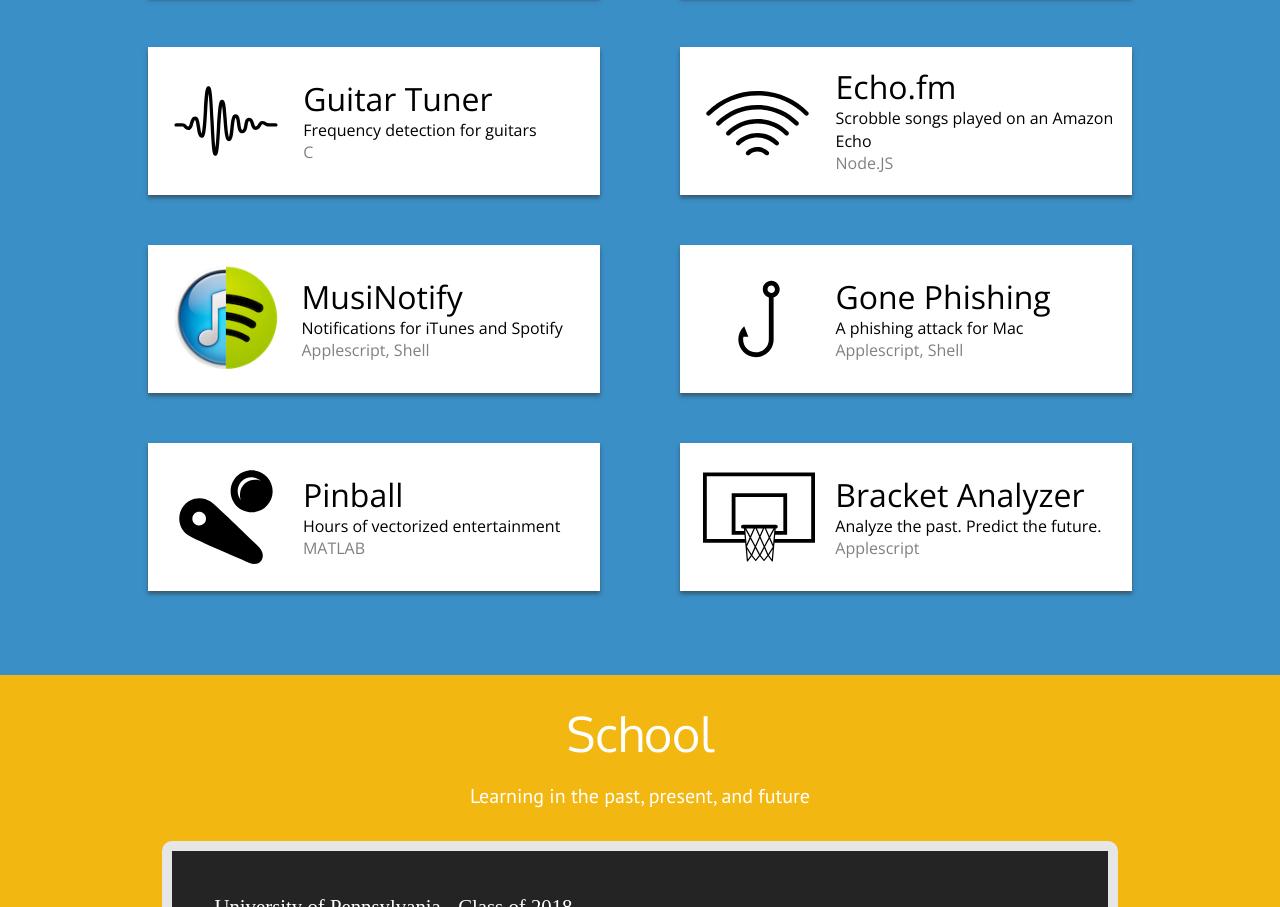
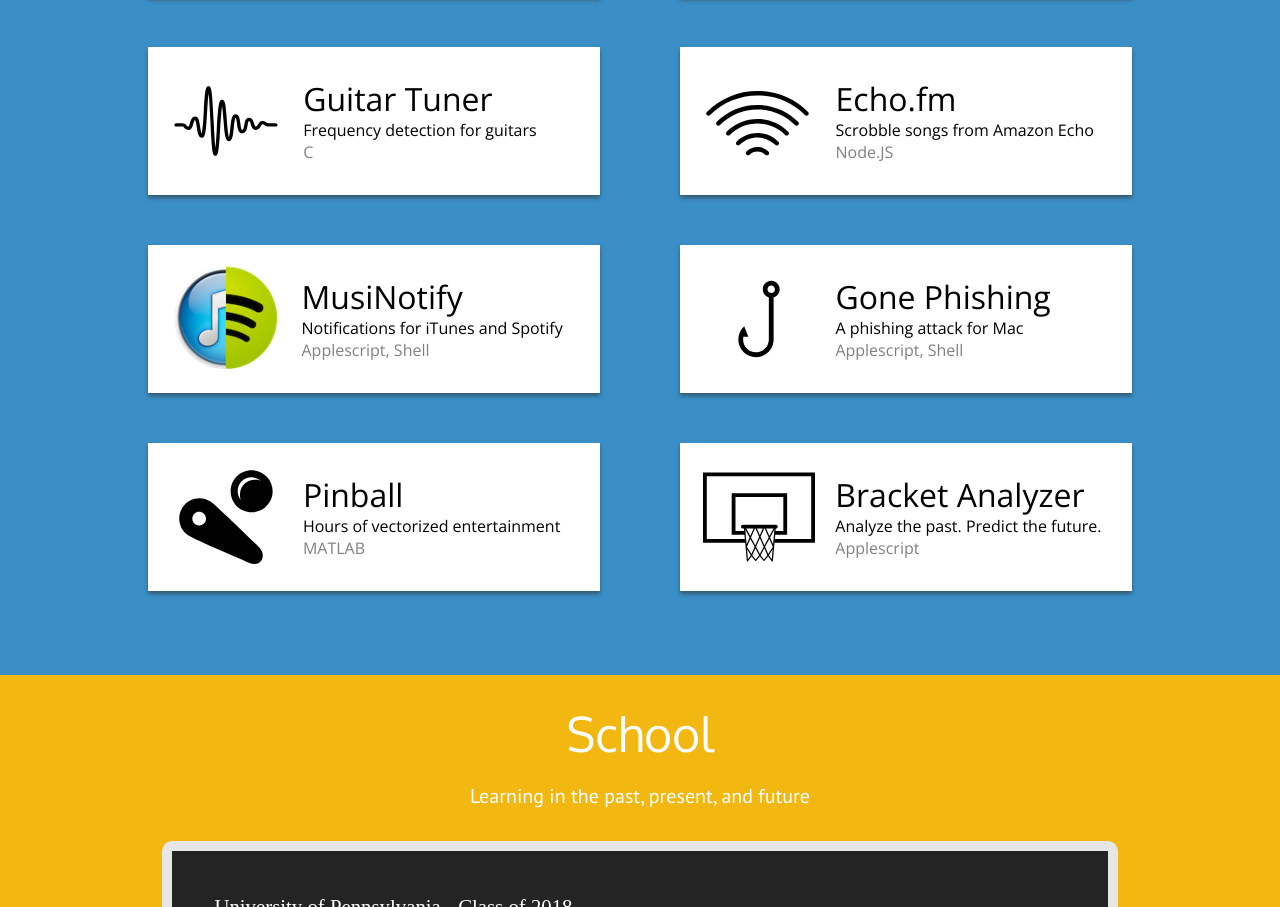
Before and after one commit to benb116/benb116.github.io, a plain HTML site: page index.html in a window 1280 px wide. Shown: the part 4081-4988 px from the top of the page. Drawn offline with nearby package versions, Linux system fonts and the light colour scheme; a web font is replaced by a local one.

Commit message:
New resume

```diff
--- a/index.html
+++ b/index.html
@@ -476,7 +476,7 @@
 				<div id="EchoTable"></div>
 				<div>
 					<span>Echo.fm</span>
-					<span>Scrobble songs played on an Amazon Echo</span>
+					<span>Scrobble songs from Amazon Echo</span>
 					<span>Node.JS</span>
 				</div>
 			</div></a>
```
Also changed, not shown: 1 other file.
